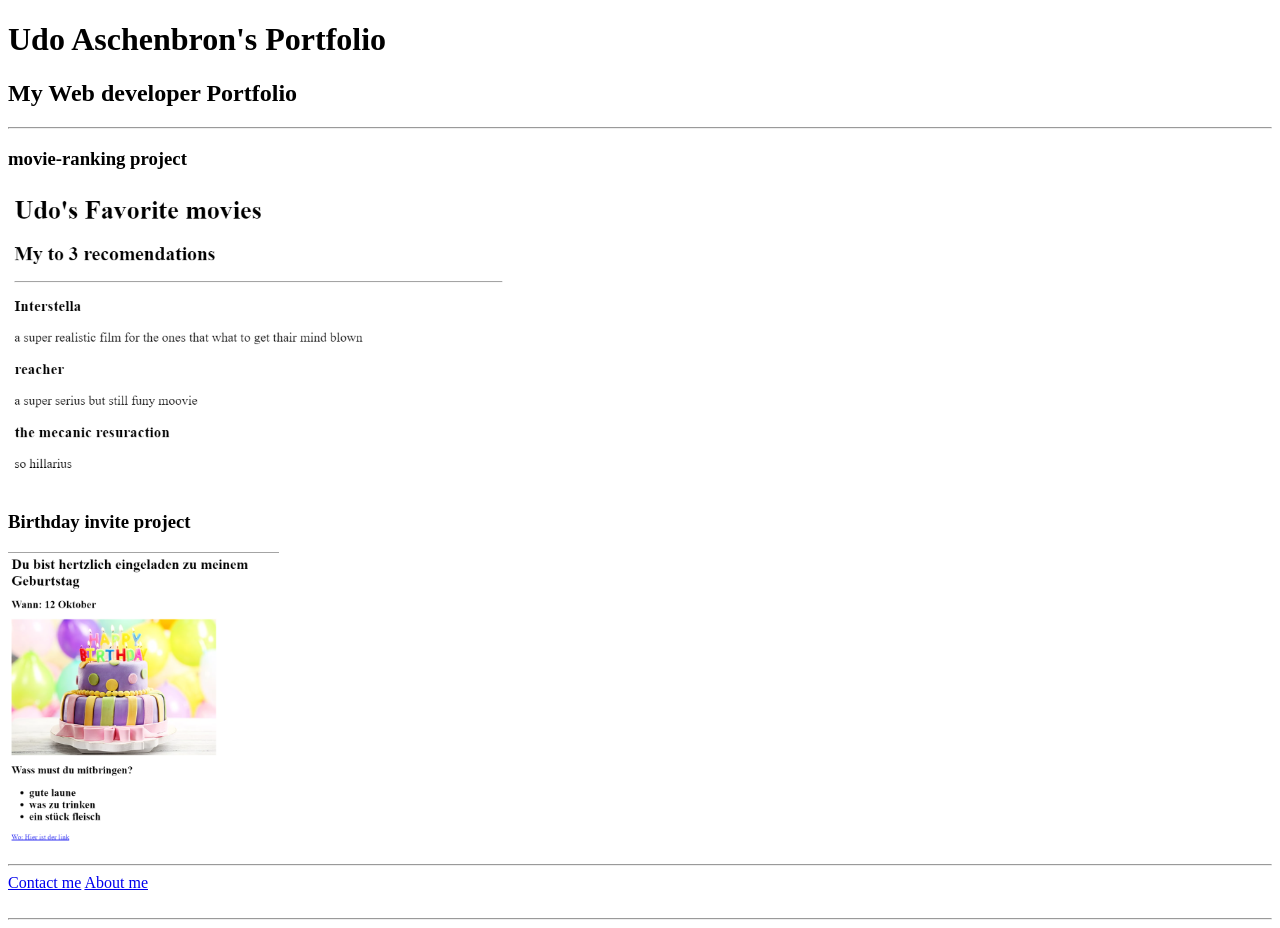
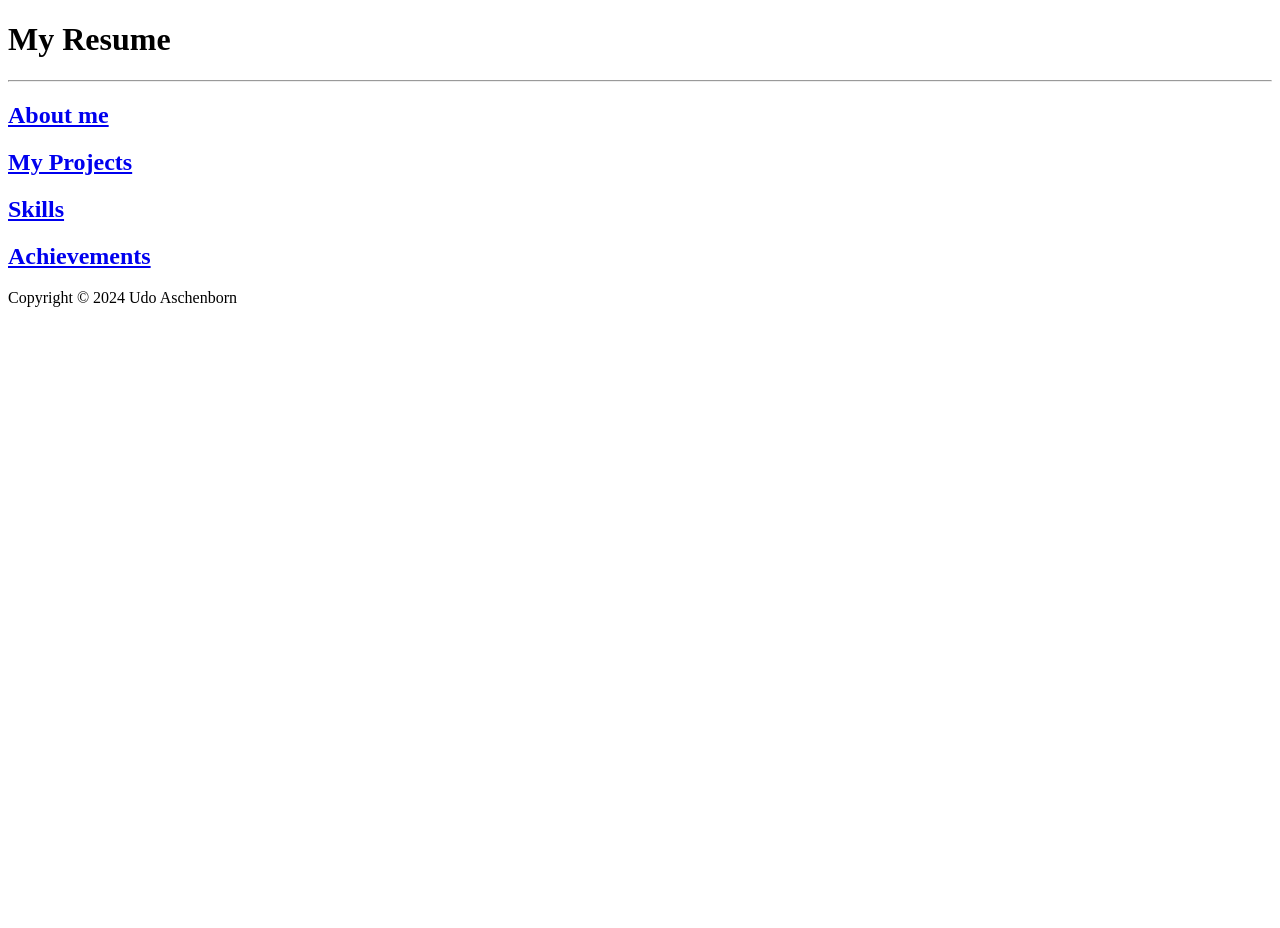
Before and after one commit to SpaherEule/htm-portfolio, a plain HTML site: page index.html in a window 1280 px wide. After the commit the page ends 800 px from the top, so only its background shows below. Drawn offline with Linux system fonts and the light colour scheme.

Commit message:
Add files via upload

```diff
--- a/index.html
+++ b/index.html
@@ -4,28 +4,19 @@
 <head>
     <meta charset="UTF-8">
     <meta name="viewport" content="width=device-width, initial-scale=1.0">
-    <title>Document</title>
+    <title>My Resume</title>
 </head>
 
 <body>
-    <h1> Udo Aschenbron's Portfolio</h1>
-    <h2>My Web developer Portfolio</h2>
-    <hr />
-    <h3>movie-ranking project</h3>
-    <a href="./public/movie-ranking.html"><img src="./assets/images/movie-ranking.png"
-            alt="a picture showing the webpage" height="300" /></a>
-    <h3>Birthday invite project</h3>
-    <a href="./public/birthday-invite.html"><img src="./assets/images/birthday-invite.png"
-            alt="a picture showing the webpage" height="300" /></a>
-    <hr />
-    <a href="./public/contact.html">Contact me</a>
-    <a href="./public/about.html"> About me</a>
-    <br>
-    <br>
-    <hr />
+    <h1>My Resume</h1>
+    <hr>
+    <h2><a href="./Public/aboutMe.html">About me</a></h2>
+    <h2><a href="./Public/myProjects.html">My Projects</a></h2>
+    <h2><a href="./Public/skills.html">Skills</a></h2>
+    <h2><a href="./Public/achievements.html">Achievements</a></h2>
 </body>
+<footer>
+    <p>Copyright © 2024 Udo Aschenborn </p>
+</footer>
 
 </html>
-
-
-<!-- TODO 7: Add the Contact Me and About Me page links -->
```
Also changed, not shown: Public/aboutMe.html (added, +23 -0 lines), Public/achievements.html (added, +30 -0 lines), Public/myProjects.html (added, +21 -0 lines), Public/skills.html (added, +18 -0 lines).
